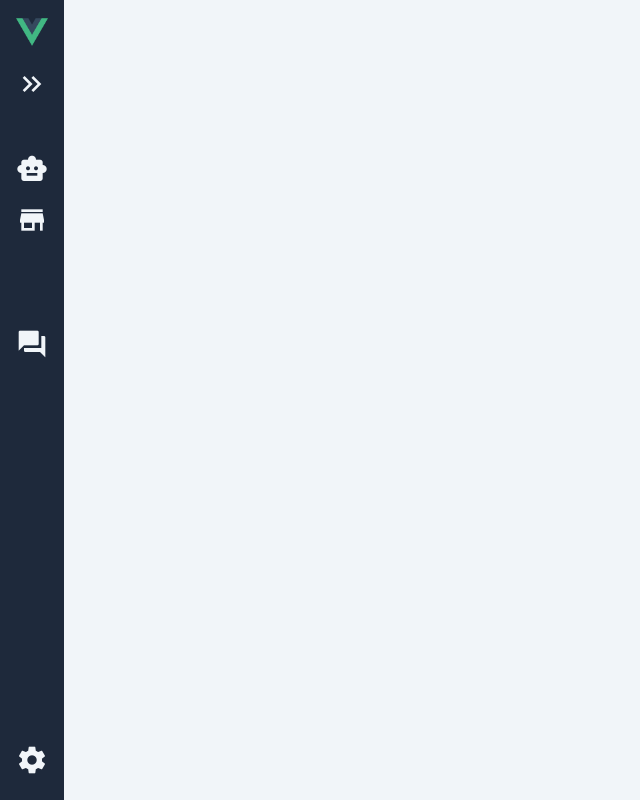
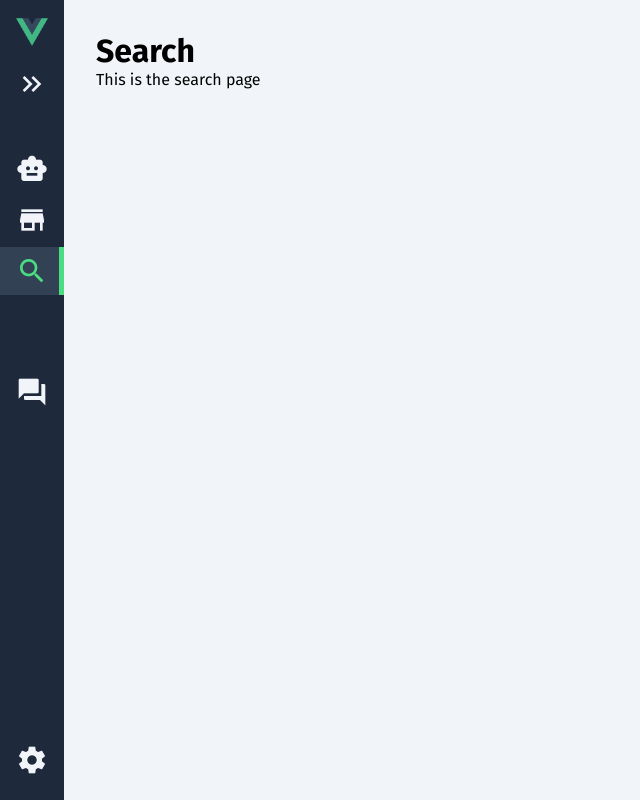
Before and after one commit to GanLiuuuu/xllama-client, a Vue app: page /search in a window 1280 px wide. Shown: the whole page, without its empty margins (0-640 px from the left). Built offline with nearby package versions, Linux system fonts and the light colour scheme.

Commit message:
add a search page

```diff
--- a/src/components/Sidebar.vue
+++ b/src/components/Sidebar.vue
@@ -19,6 +19,10 @@
 			<router-link to="/market" class="button">
 				<span class="material-icons">store</span>
 				<span class="text">Explore Bots</span>
+			</router-link>
+			<router-link to="/search" class="button">
+				<span class="material-icons">search</span>
+				<span class="text">Search</span>
 			</router-link>
 		</div>
 
--- a/src/router/index.js
+++ b/src/router/index.js
@@ -12,6 +12,10 @@ const router = createRouter({
 			path: '/market',
 			component: () => import('../views/Market.vue')
 		},
+		{
+			path: '/search',
+			component: () => import('../views/Search.vue')
+		},
 
 	],
 })
--- a/src/views/Market.vue
+++ b/src/views/Market.vue
@@ -1,5 +1,5 @@
 <template>
-	<main id="about-page">
+	<main id="market-page">
 		<h1>Market</h1>
 		<p>This is the market page</p>
 	</main>
--- /dev/null
+++ b/src/views/Search.vue
@@ -0,0 +1,6 @@
+<template>
+	<main id="search-page">
+		<h1>Search</h1>
+		<p>This is the search page</p>
+	</main>
+</template>
```
